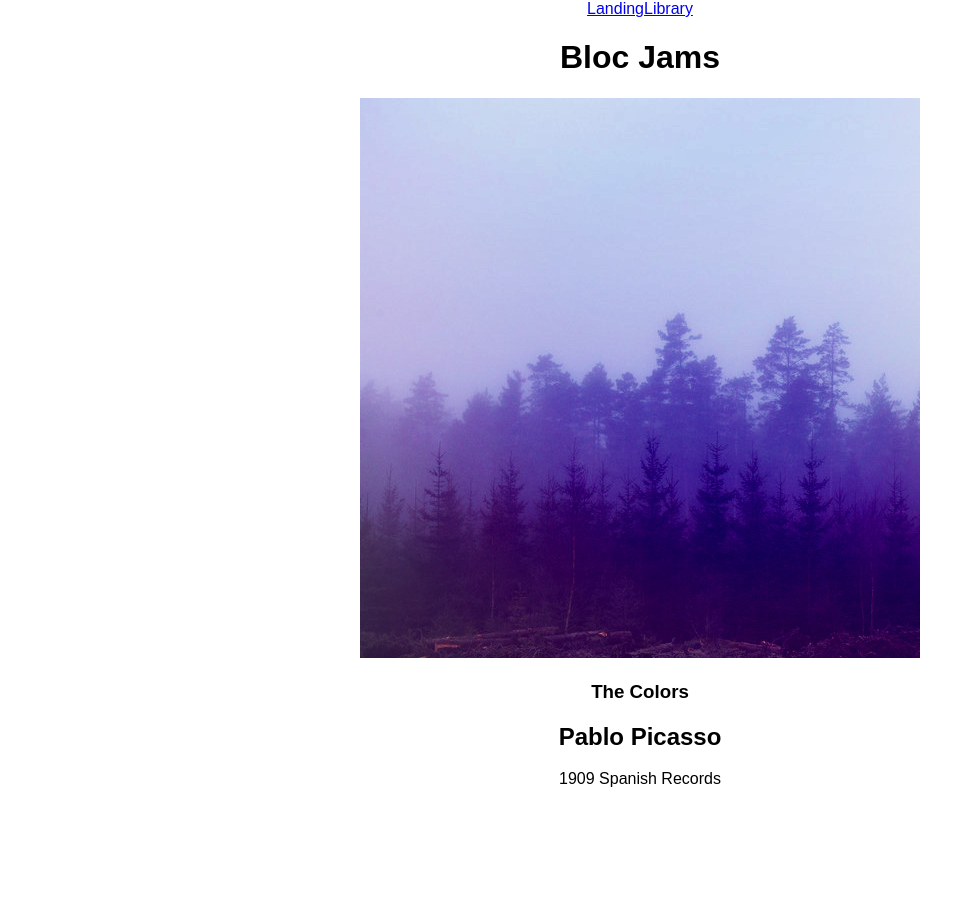
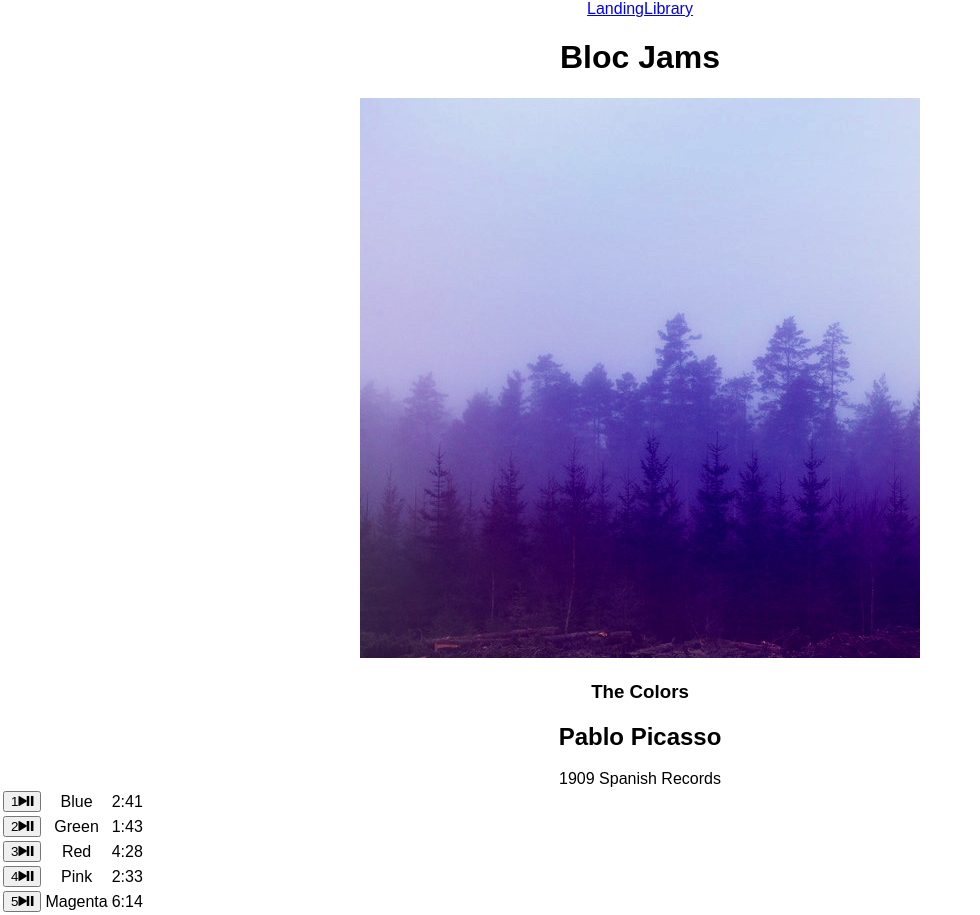
Before and after one commit to kdcarbullido/Bloc-Jams-React, a React (Create React App) app: page /album/the-colors in a window 1280 px wide. Shown: the whole page, without its empty margins (0-980 px from the left). Before the commit the page ends 800 px from the top, so only its background shows below. Built offline with nearby package versions, Linux system fonts and the light colour scheme.

Commit message:
Added song list and data

```diff
--- a/public/index.html
+++ b/public/index.html
@@ -19,6 +19,8 @@
       work correctly both with client-side routing and a non-root public URL.
       Learn how to configure a non-root public URL by running `npm run build`.
     -->
+    <link rel="stylesheet" href="http://code.ionicframework.com/ionicons/2.0.1/css/ionicons.min.css">
+
     <title>React App</title>
   </head>
   <body>
--- a/src/components/Album.js
+++ b/src/components/Album.js
@@ -13,6 +13,18 @@
             album: album
         };
     }
+
+//    prettytime (duration) {
+//        return 1;
+//    }
+
+    prettyTime (timeInSeconds) {
+        let minutes = Math.floor( timeInSeconds / 60);
+        let secs = Math.floor( timeInSeconds % 60);
+        if (secs < 10) {return (minutes + ":0" + secs)};
+        return (minutes + ":" + secs);
+    }
+
 
     render () {
         return (
@@ -32,6 +44,21 @@
                         <col id="song-duration-column" />
                     </colgroup>
                     <tbody>
+                    {
+                        this.state.album.songs.map( (song, index) =>
+                            <tr key={index}>
+                                    <td>
+                                        <button>
+                                            <span className="song-number">{index + 1}</span>
+                                            <span className="ion-play"></span>
+                                            <span className="ion-pause"></span>
+                                        </button>
+                                    </td>
+                                    <td>{song.title}</td>
+                                    <td>{this.prettyTime(song.duration)}</td>
+                            </tr>
+                        )
+                    }
                     </tbody>
                 </table>
             </section>
```
